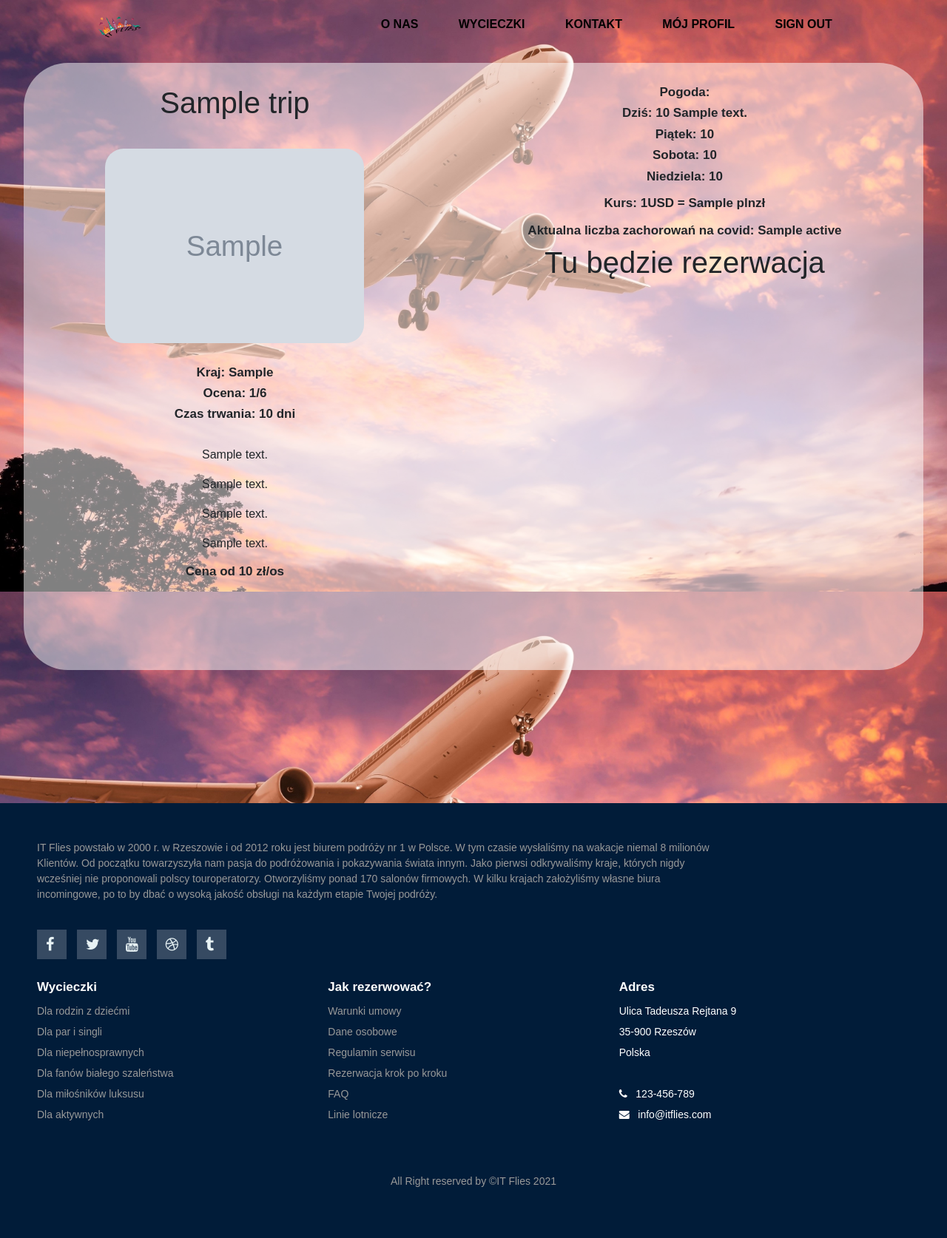
After one commit to Kamilgolda/TripRecommendations, a Django app: a page that uses biuropodrozy/templates/base.html in a window 1280 px wide. The commit adds this page. Shown: the whole page at 74% size. Run offline with Django 3.2, Linux system fonts and the light colour scheme; a user stored in the database is signed in; tables that the repository leaves empty hold one stand-in row (values such as "Sample post"); grey boxes marked "Sample" are stand-in pictures; a database or web service that is not in the repository returns one stand-in record (values such as "Sample title"); data that the repository does not hold is empty; some libraries are stand-ins or nearby versions.

Commit message:
#45 TripsList, TripsDetails + poprawki modeli

```diff
--- a/biuropodrozy/templates/base.html
+++ b/biuropodrozy/templates/base.html
@@ -59,7 +59,7 @@
                 <a href="{% url 'about' %}">O nas</a>
             </li>
             <li class="nav-link">
-                <a href="{% url 'trips' %}">Wycieczki</a>
+                <a href="{% url 'travels:list' %}">Wycieczki</a>
             </li>
 
             <li class="nav-link">
--- a/config/urls.py
+++ b/config/urls.py
@@ -12,7 +12,7 @@ urlpatterns = [
     path(
         "about/", TemplateView.as_view(template_name="pages/about.html"), name="about"
     ),
-    path('oferty/', TemplateView.as_view(template_name="pages/trips.html"), name='trips'),
+    path('oferty/', include("travels.urls", namespace="travels")),
     path('kontakt/', TemplateView.as_view(template_name="pages/contact.html"), name='contact'),
     # Django Admin, use {% url 'admin:index' %}
     path(settings.ADMIN_URL, admin.site.urls),
--- a/travels/models.py
+++ b/travels/models.py
@@ -6,16 +6,12 @@ from biuropodrozy.outer_api.weather_api import get_weather
 from biuropodrozy.outer_api.exchange_rates_api import get_rate_in_pln
 from biuropodrozy.outer_api.covid_api import get_covid
 from django.core.validators import MinValueValidator, MaxValueValidator
+from django.conf import settings
 from datetime import date
 
 
 class Trip(models.Model):
     """Trip model class"""
-
-    class Temperatures(models.TextChoices):
-        NISKA = 'Niska', _('Niska')
-        SREDNIA = 'Średnia', _('Średnia')
-        WYSOKA = 'Wysoka', _('Wysoka')
 
     class Climates(models.TextChoices):
         GORSKI = 'Górski', _('Górski')
@@ -53,15 +49,15 @@ class Trip(models.Model):
     description3 = models.CharField(max_length=1000, blank=True, verbose_name=_("Opis3 wycieczki"))
     description4 = models.CharField(max_length=1000, blank=True, verbose_name=_("Opis4 wycieczki"))
     country = models.CharField(max_length=50, verbose_name=_("Kraj wycieczki"))
+    countryEN = models.CharField(max_length=50, verbose_name=_("Kraj wycieczki po angielsku"))
     currency = models.CharField(max_length=5, verbose_name=_("Skrót waluty"))
     timezone = models.CharField(max_length=7, verbose_name=_("Strefa czasowa"))
     stars = models.IntegerField(choices=STARS, blank=True, verbose_name="Gwiazdki hotelu wycieczki")
-    temperature = models.CharField(max_length=15, choices=Temperatures.choices, verbose_name="Temperatura")
     climate = models.CharField(max_length=20, choices=Climates.choices, verbose_name="Klimat")
     landscape = models.CharField(max_length=15, choices=Landscapes.choices, verbose_name="Krajobraz")
     type = models.CharField(max_length=20, choices=Types.choices, verbose_name="Rodzaj wycieczki")
     transport = models.CharField(max_length=20, choices=Transports.choices, verbose_name="Rodzaj transportu")
-    price = models.DecimalField(max_digits=6, decimal_places=2, verbose_name="Cena wycieczki")
+    price = models.IntegerField(validators=[MinValueValidator(1), MaxValueValidator(100000)], verbose_name="Cena wycieczki")
     duration = models.IntegerField(verbose_name="Ilość dni wycieczki")
     slug = models.SlugField(max_length=256, unique=True, blank=True)
 
@@ -94,7 +90,7 @@ class Trip(models.Model):
 
     @property
     def covid_api(self):
-        covid = get_covid(self.country)
+        covid = get_covid(self.countryEN)
         return covid
 
 
@@ -102,6 +98,10 @@ class TripPicture(models.Model):
     """TripPictures model class"""
     trip = models.ForeignKey('Trip', on_delete=models.CASCADE)
     picture = models.ImageField()
+
+    @property
+    def picture_url(self):
+        return self.picture.url if bool(self.picture) else None
 
 
 class TripDates(models.Model):
@@ -121,8 +121,8 @@ class TripDates(models.Model):
 class TripReservation(models.Model):
     """Reservation model class"""
 
-    user = models.IntegerField(verbose_name="User ID")
-    trip = models.ForeignKey('Trip', on_delete=models.CASCADE)
+    user = models.ForeignKey(settings.AUTH_USER_MODEL, on_delete=models.PROTECT)
+    trip = models.ForeignKey('Trip', on_delete=models.PROTECT)
     persons = models.IntegerField(validators=[MinValueValidator(0), MaxValueValidator(100)], verbose_name="Ilość osób")
     phone = models.CharField(max_length=12, verbose_name="Numer kontaktowy")
     guide = models.BooleanField(default=0, verbose_name="Prywatny przewodnik")
--- /dev/null
+++ b/travels/static/css/trip_details.css
@@ -0,0 +1,68 @@
+.detailscontainer{
+    padding-bottom: 200px;
+    width: 100%;
+}
+.details{
+    display: flex;
+    justify-content: center;
+    flex-flow: row wrap;
+    padding-top: 30px;
+    padding-bottom: 115px;
+    margin-left: auto;
+    margin-right: auto;
+    width: 95%;
+    background-color: rgba(255, 255, 255,0.5);
+    border-radius: 60px;
+    position: relative;
+    top: 20px;
+}
+.leftside{
+display: flex;
+    justify-content: center;
+    align-items: center;
+    flex-flow: column wrap;
+    margin-left: auto;
+    margin-right: auto;
+}
+.rightside{
+display: flex;
+    align-items: center;
+    flex-flow: column nowrap;
+    margin-left: auto;
+    margin-right: auto;
+}
+
+.imgdet{
+    display: flex;
+    flex-flow: row wrap;
+    justify-content: space-evenly;
+    margin-bottom: 30px;
+    max-width:50vw;
+}
+.imgdet img{
+    max-width: 350px;
+    margin-top: 30px;
+    border-radius: 25px;
+}
+
+.weather{
+width:100%;
+text-align:center;
+}
+
+.exchanges{
+width:100%;
+text-align:center;
+margin-top:2%;
+}
+
+.covid{
+width:100%;
+text-align:center;
+margin-top:2%;
+}
+
+.reservation{
+width:100%;
+margin-top:2%;
+}
--- /dev/null
+++ b/travels/templates/travels/trip_detail.html
@@ -0,0 +1,56 @@
+{% extends "base.html" %}
+{% load static i18n %}
+
+{% block css %}
+    <link rel="stylesheet" href="{% static 'css/trip_details.css'%}">
+{% endblock css %}
+
+{% block content %}
+
+<div class="detailscontainer">
+  <div class="details">
+    <div class="leftside">
+      <h1 class="title">{{ trip.title }}</h1>
+      <div class="imgdet">
+        {% for picture in pictures %}
+        {% if picture.trip == trip %}
+        <img src="{{ picture.picture_url }}">
+        {% endif %}
+        {% endfor %}
+      </div>
+      <h2>Kraj: {{ trip.country }}</h2>
+      <h2>Ocena: {{ trip.stars }}/6</h2>
+      <h2>Czas trwania: {{ trip.duration }} dni</h2>
+                </br>
+      <p>{{ trip.description1 }}</p>
+      <p>{{ trip.description2 }}</p>
+      <p>{{ trip.description3 }}</p>
+      <p>{{ trip.description4 }}</p>
+      <h2> Cena od {{ trip.price }} zł/os </h2>
+    </div>
+    <div class="rightside">
+      <div class="weather">
+        <h2>Pogoda:</h2>
+        <h2>Dziś: {{trip.weather_api.temp_today}} {{trip.weather_api.desc_today}}</h2>
+        <h2>{{trip.weather_api.next1day_name}}: {{trip.weather_api.temp_next1day}}</h2>
+        <h2>{{trip.weather_api.next2day_name}}: {{trip.weather_api.temp_next2day}}</h2>
+        <h2>{{trip.weather_api.next3day_name}}: {{trip.weather_api.temp_next3day}}</h2>
+      </div>
+      {% if trip.currency != 'PLN' %}
+      <div class="exchanges">
+        <h2>Kurs: 1{{trip.currency}} = {{ trip.exchange_rates_api.rate_in_pln }}zł</h2>
+      </div>
+      {% endif %}
+      <div class="covid">
+      <h2>Aktualna liczba zachorowań na covid: {{trip.covid_api.today_covid}}</h2>
+      </div>
+      {% if user.is_authenticated %}
+      <div id="reservation">
+        <!-- render_partial 'travels.views.reservation' arg1=object arg2=user -->
+        <h1>Tu będzie rezerwacja</h1>
+      </div>
+        {% endif %}
+    </div>
+  </div>
+</div>
+{% endblock content %}
--- /dev/null
+++ b/travels/urls.py
@@ -0,0 +1,9 @@
+from django.urls import path
+
+from travels.views import (TripsListView, TripDetailView)
+
+app_name = "travels"
+urlpatterns = [
+    path("", TripsListView.as_view(), name="list"),
+    path("<str:slug>/", TripDetailView.as_view(), name="details"),
+]
--- a/travels/views.py
+++ b/travels/views.py
@@ -1,8 +1,31 @@
 from django.shortcuts import render
-from .models import TripReservation
+from .models import TripReservation, Trip, TripPicture
 from django.views.generic.edit import CreateView
 from .forms import TripReservationForms
+from django.views.generic.list import ListView
+from django.views.generic import DetailView
 # Create your views here.
+
+
+class TripsListView(ListView):
+    model = Trip
+    paginate_by = 20
+    context_object_name = "trips"
+
+    def get_context_data(self, **kwargs):
+        context = super(TripsListView, self).get_context_data(**kwargs)
+        context['pictures'] = TripPicture.objects.all().order_by('trip').distinct('trip')
+        return context
+
+
+class TripDetailView(DetailView):
+    model = Trip
+    context_object_name = "trip"
+
+    def get_context_data(self, **kwargs):
+        context = super(TripDetailView, self).get_context_data(**kwargs)
+        context['pictures'] = TripPicture.objects.all()
+        return context
 
 
 class TripReservationCreateView(CreateView):
```
Also changed, not shown: biuropodrozy/templates/pages/trips.html (deleted, +0 -60 lines), travels/templates/travels/trip_list.html (added, +39 -0 lines), travels/migrations/0003_auto_20210505_1207.py (added), travels/migrations/0004_remove_trip_temperature.py (added), travels/migrations/0005_auto_20210505_1301.py (added), travels/migrations/0006_trip_countryen.py (added).
